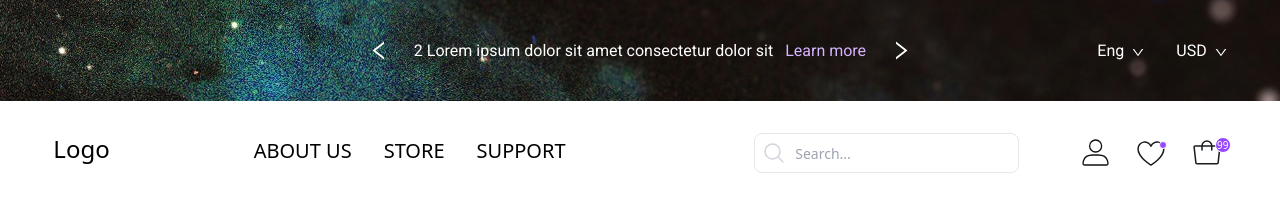
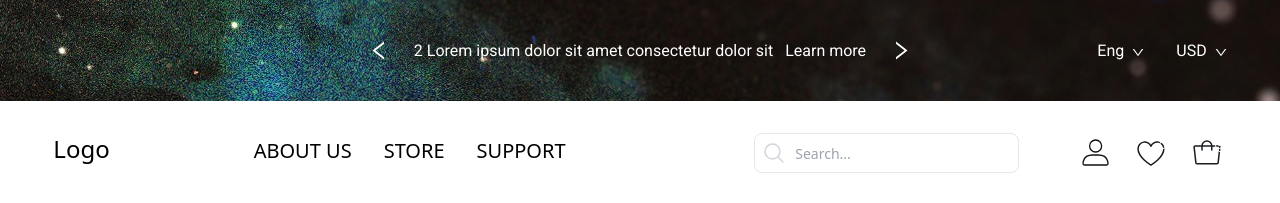
Before and after one commit to BohdanTaran/cos, a React (Vite) app: page / in a window 1280 px wide. Shown: the top 203 px of the page. Built offline with nearby package versions, Linux system fonts and the light colour scheme; a web font is replaced by a local one.

Commit message:
config tailwind

```diff
--- a/tailwind.config.js
+++ b/tailwind.config.js
@@ -7,45 +7,50 @@ export default {
         'header-topper': "url('public/header-topper.jpg')",
       },
       colors: {
-        primary90: '#1C0041',
-        primary80: '#390082',
-        primary70: '#5500C4',
-        primary60: '#7206FF',
-        primary50: '#9747FF',
-        primary40: '#AC6CFF',
-        primary30: '#C191FF',
-        primary20: '#D5B5FF',
-        primary10: '#EADAFF',
-
-        neutral90: '#111113',
-        neutral80: '#222226',
-        neutral70: '#343438',
-        neutral60: '#45454B',
-        neutral50: '#56565E',
-        neutral40: '#82828C',
-        neutral30: '#A1A1A9',
-        neutral20: '#D0D0D4',
-        neutral10: '#EFEFF1',
-
-        success90: '#082516',
-        success80: '#104B2B',
-        success70: '#197041',
-        success60: '#219656',
-        success50: '#29BB6C',
-        success40: '#46D688',
-        success30: '#74E1A6',
-        success20: '#A2EBC4',
-        success10: '#D1F5E1',
-
-        danger90: '#3E0000',
-        danger80: '#7C0000',
-        danger70: '#BB0000',
-        danger60: '#F90000',
-        danger50: '#3E0000',
-        danger40: '#3E0000',
-        danger30: '#3E0000',
-        danger20: '#3E0000',
-        danger10: '#3E0000',
+        "primary": {
+          90: '#1C0041',
+          80: '#390082',
+          70: '#5500C4',
+          60: '#7206FF',
+          50: '#9747FF',
+          40: '#AC6CFF',
+          30: '#C191FF',
+          20: '#D5B5FF',
+          10: '#EADAFF',
+        },
+        "neutral": {
+          90: '#111113',
+          80: '#222226',
+          70: '#343438',
+          60: '#45454B',
+          50: '#56565E',
+          40: '#82828C',
+          30: '#A1A1A9',
+          20: '#D0D0D4',
+          10: '#EFEFF1',
+        },
+        "success": {
+          90: '#082516',
+          80: '#104B2B',
+          70: '#197041',
+          60: '#219656',
+          50: '#29BB6C',
+          40: '#46D688',
+          30: '#74E1A6',
+          20: '#A2EBC4',
+          10: '#D1F5E1',
+        },
+        "danger": {
+          90: '#3E0000',
+          80: '#7C0000',
+          70: '#BB0000',
+          60: '#F90000',
+          50: '#3E0000',
+          40: '#3E0000',
+          30: '#3E0000',
+          20: '#3E0000',
+          10: '#3E0000',
+        }
       },
     },
     screens: {
```
